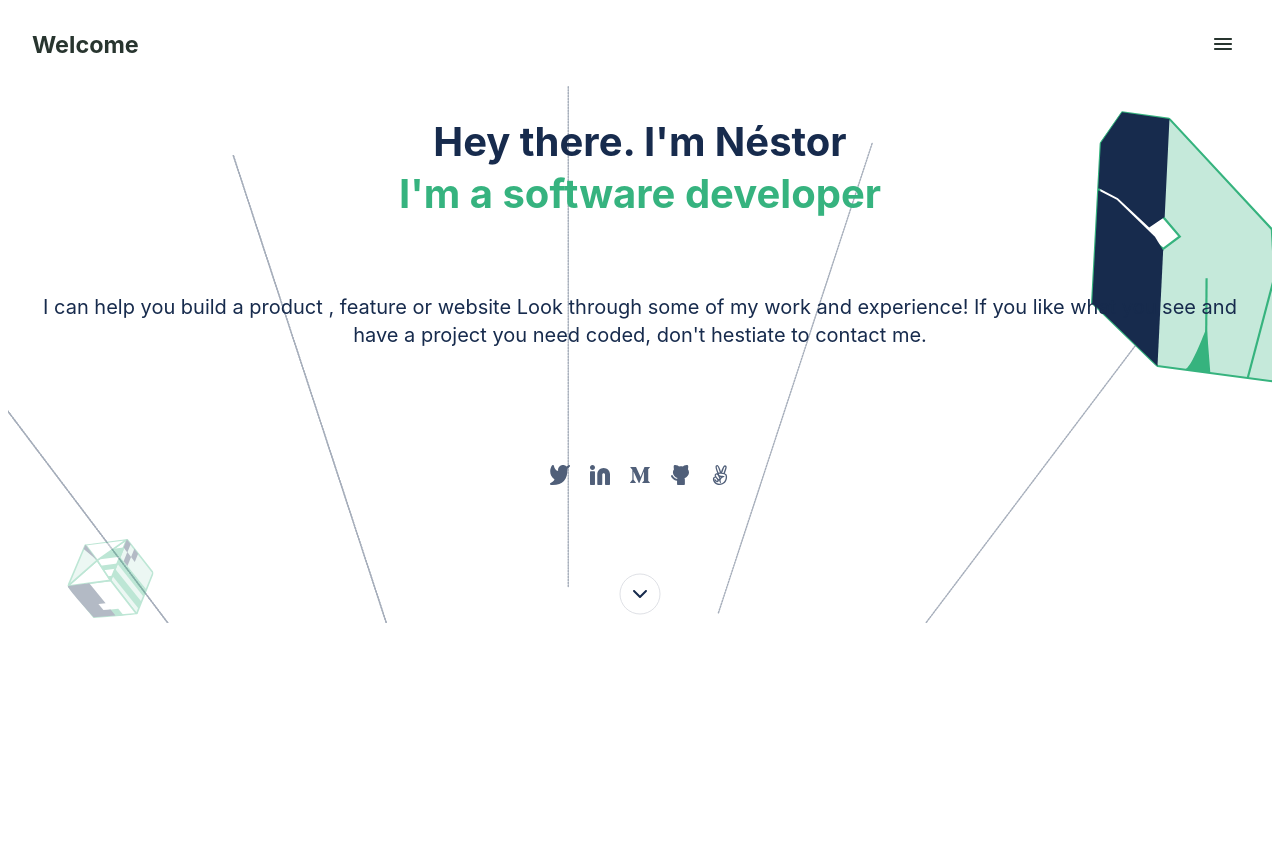
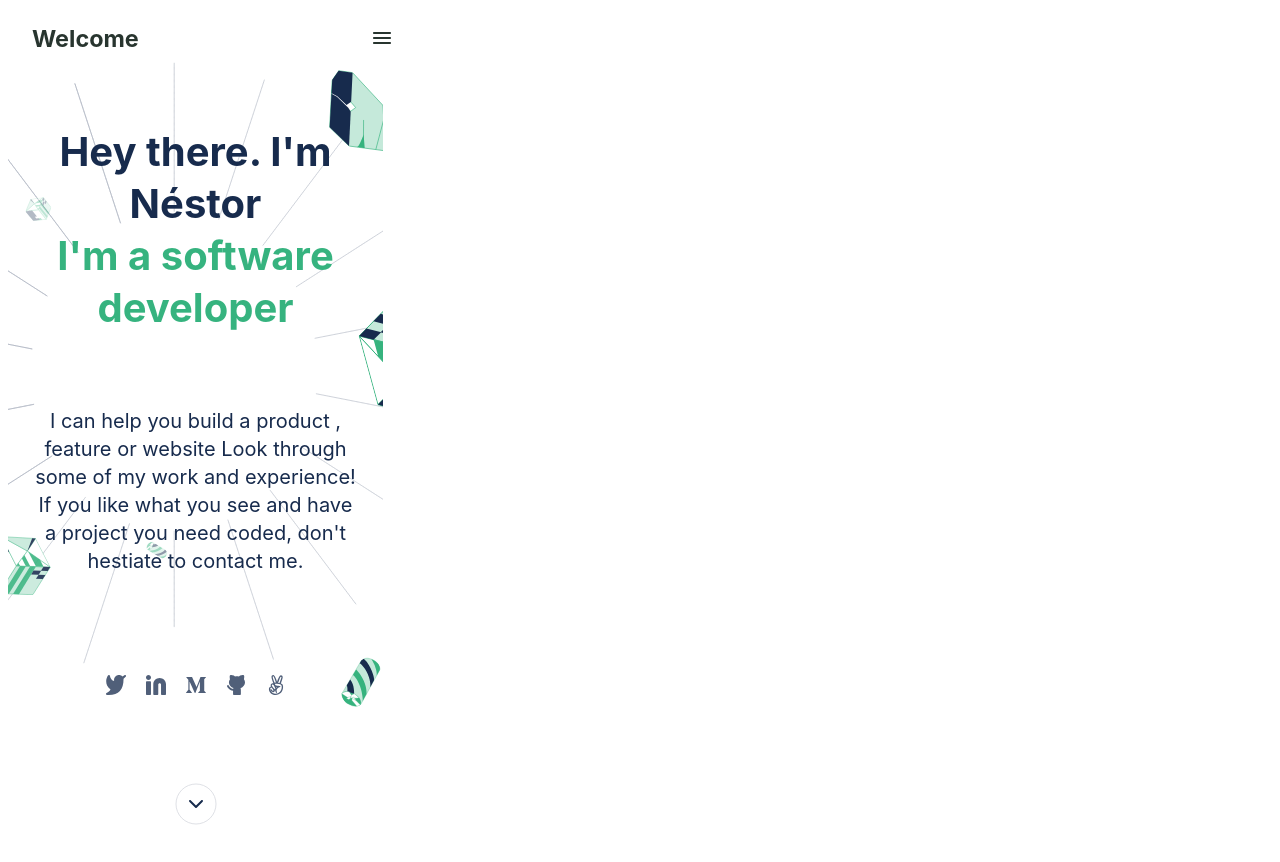
Before and after one commit to blueberry1312/portfolio-microverse-1, a plain HTML site: page index.html in a window 1280 px wide. Before the commit the page ends 800 px from the top, so only its background shows below. Drawn offline with Linux system fonts and the light colour scheme.

Commit message:
Correct style.css

```diff
--- a/assets/css/style.css
+++ b/assets/css/style.css
@@ -1,4 +1,5 @@
 h1 {
+  margin-top: 64px;
   font-family: 'Inter', sans-serif;
   font-style: normal;
   font-weight: 700;
@@ -36,6 +37,12 @@ p {
   background-image: url("../../assets/img/background-image-mobile.svg");
   background-repeat: no-repeat;
   background-size: 100%;
+  overflow: hidden;
+  position: absolute;
+  width: 375px;
+  height: 800px;
+  top: 62px;
+
 }
 
 .logo-placeholder {
@@ -49,6 +56,8 @@ p {
 }
 
 .toolbar {
+  width: 375px;
+  height: 62px;
   padding: 0 24px;
   display: flex;
   justify-content: space-between;
@@ -80,6 +89,7 @@ p {
 }
 
 .contact {
+  margin-top: 0;
   display: flex;
   flex-direction: row;
   align-items: center;
```
